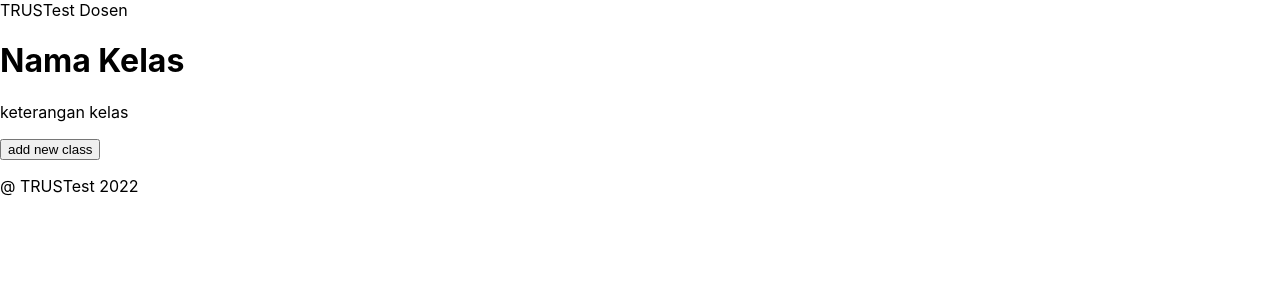
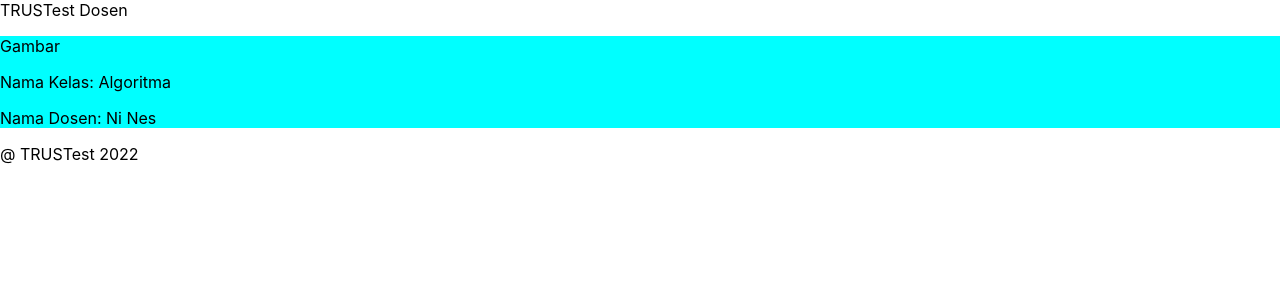
Before and after one commit to diofajrie17/TRUSTest, a React (Create React App) app: page / in a window 1280 px wide. Shown: the top 300 px of the page. Built offline with nearby package versions, Linux system fonts and the light colour scheme.

Commit message:
css setup classCard

```diff
--- a/src/components/Footer.jsx
+++ /dev/null
@@ -1,9 +0,0 @@
-import React from "react";
-
-function Header() {
-  return <footer>
-      <p>@ TRUSTest 2022</p>
-  </footer>;
-}
-
-export default Header;
--- /dev/null
+++ b/src/components/Footer/index.jsx
@@ -0,0 +1,11 @@
+import React from "react";
+
+const Footer = () => {
+  return (
+    <footer>
+      <p>@ TRUSTest 2022</p>
+    </footer>
+  );
+};
+
+export default Footer;
--- a/src/components/Header.jsx
+++ /dev/null
@@ -1,9 +0,0 @@
-import React from "react";
-
-function Header() {
-  return <header>
-      TRUSTest Dosen
-  </header>;
-}
-
-export default Header;
--- /dev/null
+++ b/src/components/Header/index.jsx
@@ -0,0 +1,7 @@
+import React from "react";
+
+const Header = () => {
+  return <header>TRUSTest Dosen</header>;
+};
+
+export default Header;
--- a/src/pages/Home/components/ClassCard/index.jsx
+++ b/src/pages/Home/components/ClassCard/index.jsx
@@ -0,0 +1,18 @@
+import React from "react";
+import styles from "./styles.module.css";
+
+const ClassCard = () => {
+  return (
+    <div className={styles.container}>
+      <div>
+        <p>Gambar</p>
+      </div>
+      <div>
+        <p>Nama Kelas: Algoritma</p>
+        <p>Nama Dosen: Ni Nes</p>
+      </div>
+    </div>
+  )
+}
+
+export default ClassCard;
--- /dev/null
+++ b/src/pages/Home/components/ClassCard/styles.module.css
@@ -0,0 +1,3 @@
+.container{
+  background-color: aqua;
+}
--- a/src/pages/Home/index.jsx
+++ b/src/pages/Home/index.jsx
@@ -1,19 +1,16 @@
 import React from "react";
 import Header from "../../components/Header";
 import Footer from "../../components/Footer";
+import ClassCard from "./components/ClassCard";
 
-function Home() {
-  return <div>
-      <Header/>
-      <body>
-          <div className="classCard">
-              <h1>Nama Kelas</h1>
-              <p>keterangan kelas</p>
-          </div>
-          <button>add new class</button>
-      </body>
+const Home = () => {
+  return (
+    <div>
+      <Header />
+      <ClassCard/>
       <Footer/>
-  </div>;
-}
+    </div>
+  );
+};
 
 export default Home;
```
Also changed, not shown: src/pages/ClassPage/index.jsx (added, +9 -0 lines), src/pages/ClassPage/styles.module.css (added).
